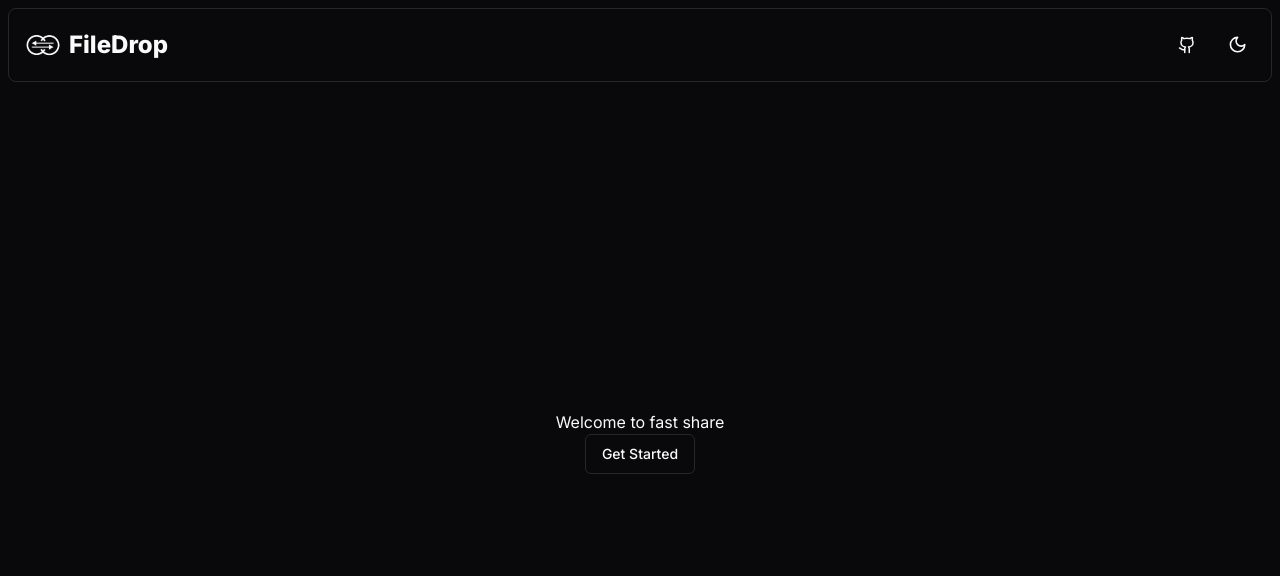
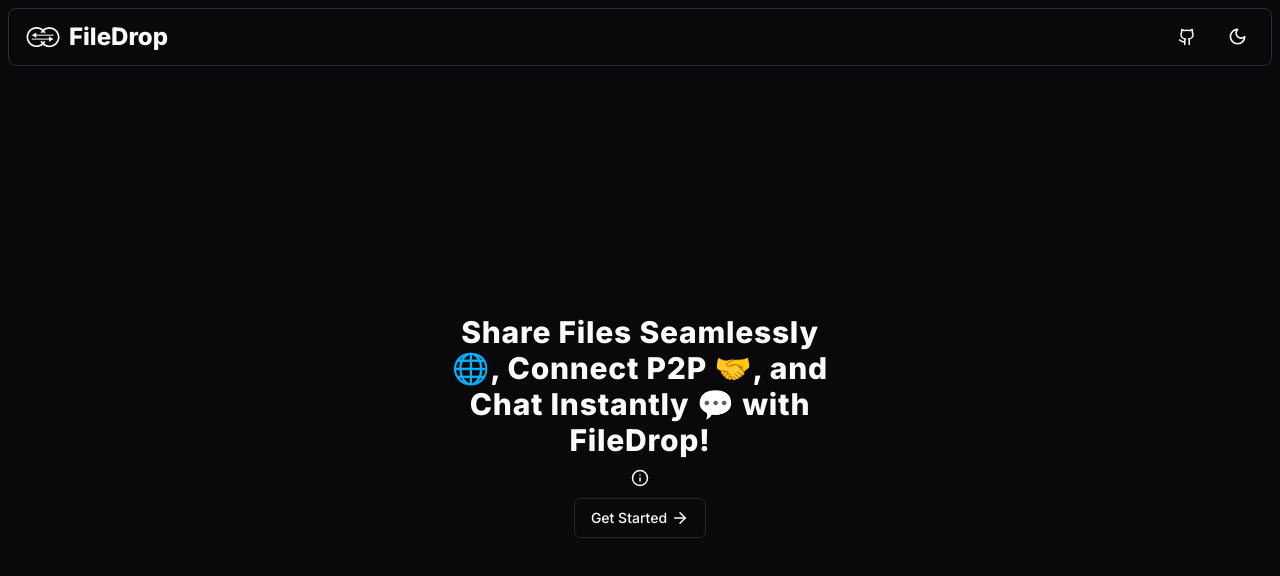
Before and after one commit to YugBhanushali/FileDrop, a Next.js app in the folder client/: page / in a window 1280 px wide. Shown: the top 576 px of the page. Built offline with nearby package versions, Linux system fonts and the light colour scheme.

Commit message:
some changes in home page

```diff
--- a/client/app/globals.css
+++ b/client/app/globals.css
@@ -44,7 +44,7 @@
     --accent-foreground: 0 0% 98%;
     --destructive: 0 62.8% 30.6%;
     --destructive-foreground: 0 0% 98%;
-    --border: 240 3.7% 15.9%;
+    --border: 240 3.7% 18.9%;
     --input: 240 3.7% 15.9%;
     --ring: 240 4.9% 83.9%;
   }
--- a/client/components/Navbar.tsx
+++ b/client/components/Navbar.tsx
@@ -9,7 +9,7 @@
 const Navbar = () => {
   return (
     <div className="flex justify-center">
-      <div className="flex border font-extrabold text-[24px] px-3 py-3 m-2 rounded-lg w-full items-center justify-between">
+      <div className="flex border font-extrabold text-[24px] px-3 py-1 m-2 rounded-lg w-full items-center justify-between">
         <div className="flex justify-center items-center">
           <Image className="h-12 w-12 p-0 rotate-90 scale-0 hidden dark:flex dark:scale-100" src={fastDropLight} alt="fastdrop"/>
           <Image className="h-12 w-12 p-0 rotate-90 scale-100 flex dark:scale-0 dark:hidden" src={fastDropDark} alt="fastdrop"/>
--- a/client/components/ui/Home.tsx
+++ b/client/components/ui/Home.tsx
@@ -1,13 +1,20 @@
 import React from "react";
 import { Button } from "./button";
 import Link from "next/link";
+import { ArrowRight, Info } from "lucide-react";
+import InfoToolTip from "./InfoToolTip";
 
 const Home = () => {
   return (
-    <div className="flex flex-col mt-[40vh] justify-center items-center">
-      <h1>Welcome to fast share</h1>
+    <div className="flex flex-col mt-[30vh] justify-center items-center">
+      <h1 className="text-3xl w-[410px] text-center font-extrabold tracking-wide">
+        {/* Share your files 📁 by making P2P 🤝 connection and you can chat 💬 too. */}
+        Share Files Seamlessly 🌐, Connect P2P 🤝, and Chat Instantly 💬 with
+        FileDrop!
+      </h1>
+      <InfoToolTip />
       <Link href="/transfer">
-        <Button variant="outline">Get Started</Button>
+        <Button variant="outline">Get Started <ArrowRight className="ml-1" size={18}/></Button>
       </Link>
     </div>
   );
--- /dev/null
+++ b/client/components/ui/InfoToolTip.tsx
@@ -0,0 +1,26 @@
+import React from 'react'
+import {
+    Tooltip,
+    TooltipContent,
+    TooltipProvider,
+    TooltipTrigger,
+  } from "./tooltip"
+import { Button } from './button'
+import { InfoIcon } from 'lucide-react'
+
+const InfoToolTip = () => {
+  return (
+    <TooltipProvider>
+      <Tooltip>
+        <TooltipTrigger asChild>
+          <Button variant="ghost" className=' rounded-full p-3'><InfoIcon size={18}/></Button>
+        </TooltipTrigger>
+        <TooltipContent className='w-[200px]'>
+          <p>Ensure that both peers are on the same network to enable file transfers.</p>
+        </TooltipContent>
+      </Tooltip>
+    </TooltipProvider>
+  )
+}
+
+export default InfoToolTip
--- /dev/null
+++ b/client/components/ui/tooltip.tsx
@@ -0,0 +1,30 @@
+"use client"
+
+import * as React from "react"
+import * as TooltipPrimitive from "@radix-ui/react-tooltip"
+
+import { cn } from "@/lib/utils"
+
+const TooltipProvider = TooltipPrimitive.Provider
+
+const Tooltip = TooltipPrimitive.Root
+
+const TooltipTrigger = TooltipPrimitive.Trigger
+
+const TooltipContent = React.forwardRef<
+  React.ElementRef<typeof TooltipPrimitive.Content>,
+  React.ComponentPropsWithoutRef<typeof TooltipPrimitive.Content>
+>(({ className, sideOffset = 4, ...props }, ref) => (
+  <TooltipPrimitive.Content
+    ref={ref}
+    sideOffset={sideOffset}
+    className={cn(
+      "z-50 overflow-hidden rounded-md border bg-popover px-3 py-1.5 text-sm text-popover-foreground shadow-md animate-in fade-in-0 zoom-in-95 data-[state=closed]:animate-out data-[state=closed]:fade-out-0 data-[state=closed]:zoom-out-95 data-[side=bottom]:slide-in-from-top-2 data-[side=left]:slide-in-from-right-2 data-[side=right]:slide-in-from-left-2 data-[side=top]:slide-in-from-bottom-2",
+      className
+    )}
+    {...props}
+  />
+))
+TooltipContent.displayName = TooltipPrimitive.Content.displayName
+
+export { Tooltip, TooltipTrigger, TooltipContent, TooltipProvider }
--- a/client/package.json
+++ b/client/package.json
@@ -14,6 +14,7 @@
     "@radix-ui/react-label": "^2.0.2",
     "@radix-ui/react-progress": "^1.0.3",
     "@radix-ui/react-slot": "^1.0.2",
+    "@radix-ui/react-tooltip": "^1.0.7",
     "class-variance-authority": "^0.7.0",
     "classnames": "^2.3.2",
     "clsx": "^2.0.0",
```
Also changed, not shown: 1 other file (tests, documents, lock files or other folders).
